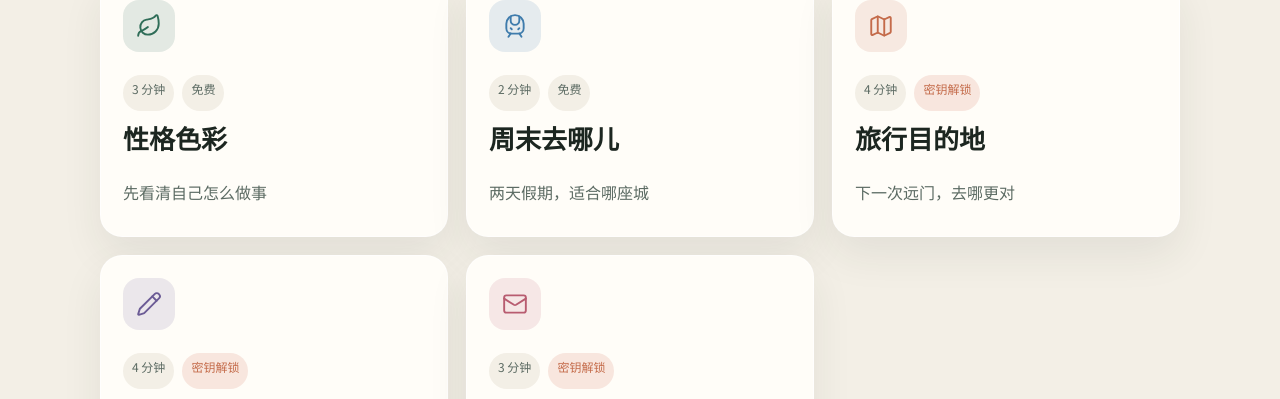
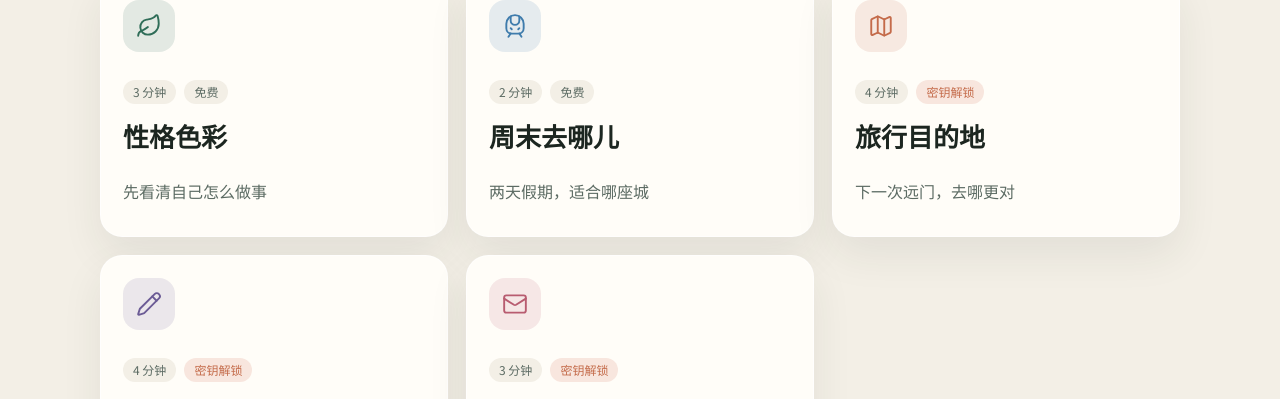
Before and after one commit to undefcc/whoami, a React (Vite) app in the folder apps/qingce/: page / in a window 1280 px wide. Shown: the part 401-800 px from the top of the page. Built offline with nearby package versions, Linux system fonts and the light colour scheme.

Commit message:
Center quiz pill labels inside a fixed line box
Inherited line-height made the capsules too tall, so the Chinese labels sat high. Lock the pills to 24px and center the glyphs.

Co-authored-by: hexc <undefcc@users.noreply.github.com>

```diff
--- a/apps/qingce/src/styles.css
+++ b/apps/qingce/src/styles.css
@@ -195,14 +195,21 @@ p {
 
 .meta {
   display: flex;
+  align-items: center;
   gap: 8px;
   flex-wrap: wrap;
 }
 
 .pill {
+  display: inline-flex;
+  align-items: center;
+  justify-content: center;
+  height: 24px;
+  padding: 0 10px;
   font-size: 12px;
+  line-height: 1;
+  white-space: nowrap;
   border-radius: 999px;
-  padding: 4px 9px;
   background: #f3efe6;
   color: var(--ink-soft);
 }
```
